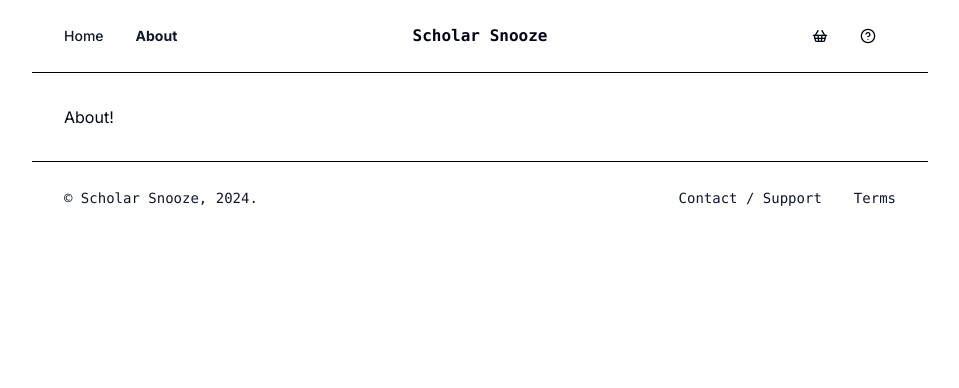
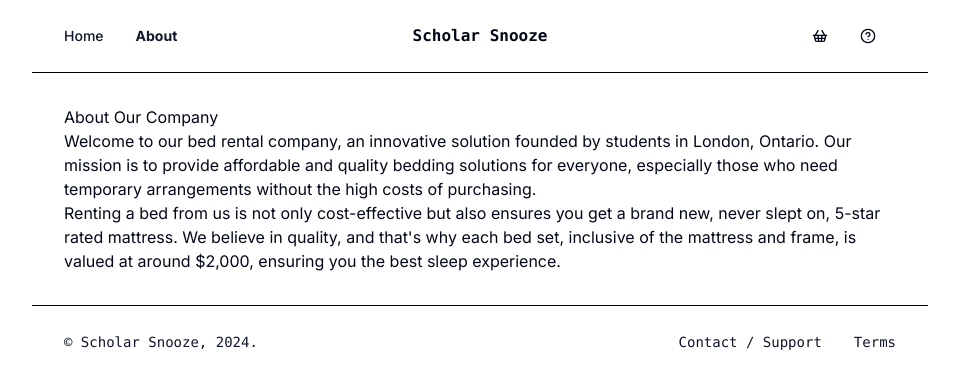
Before and after one commit to r0hin/sleeping, a Next.js app: page /about in a window 1280 px wide. Shown: the top 388 px of the page, without its empty margins (160-1119 px from the left). Built offline with nearby package versions, Linux system fonts and the light colour scheme.

Commit message:
Update page.tsx

```diff
--- a/app/about/page.tsx
+++ b/app/about/page.tsx
@@ -1,5 +1,10 @@
 export default function About() {
   return (
-    <h1>About!</h1>
-  )
+   <main>
+        <section>
+            <h1>About Our Company</h1>
+            <p>Welcome to our bed rental company, an innovative solution founded by students in London, Ontario. Our mission is to provide affordable and quality bedding solutions for everyone, especially those who need temporary arrangements without the high costs of purchasing.</p>
+            <p>Renting a bed from us is not only cost-effective but also ensures you get a brand new, never slept on, 5-star rated mattress. We believe in quality, and that's why each bed set, inclusive of the mattress and frame, is valued at around $2,000, ensuring you the best sleep experience.</p>
+        </section>
+    </main> )
 }
```
